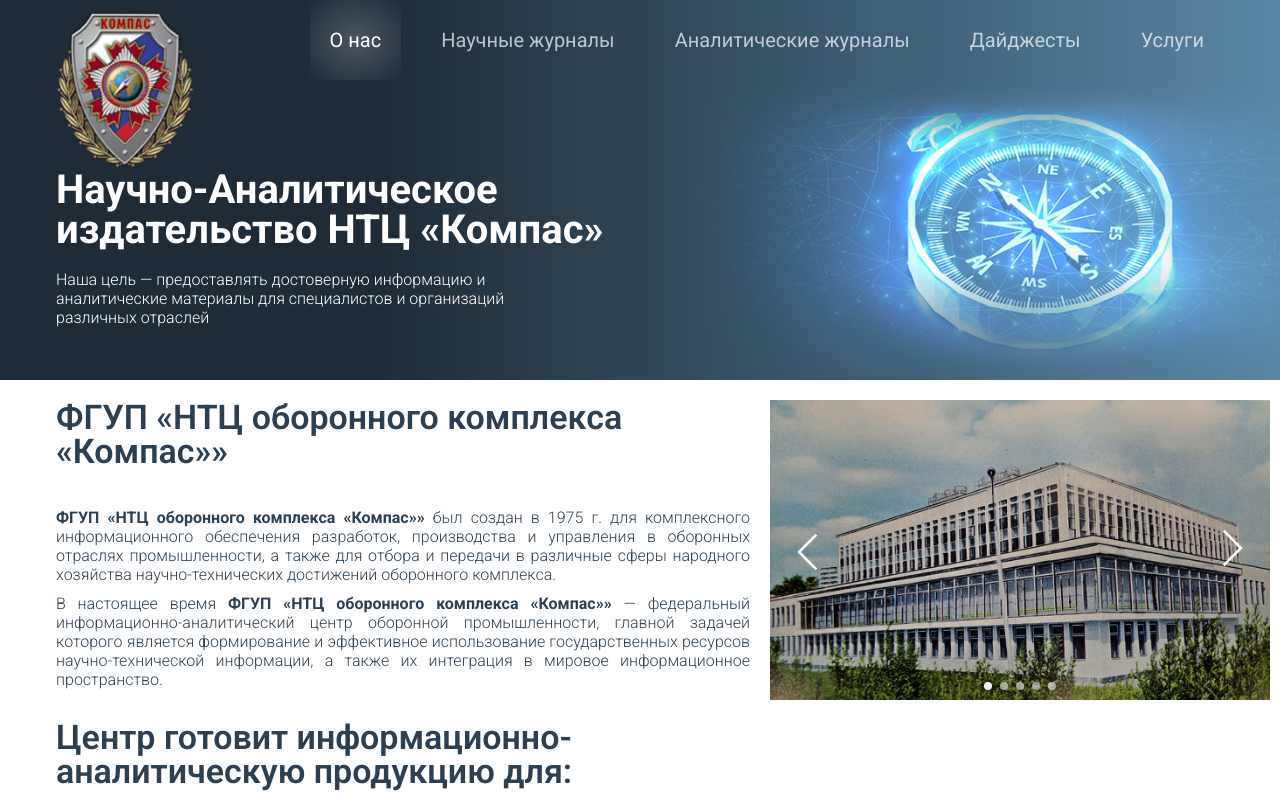
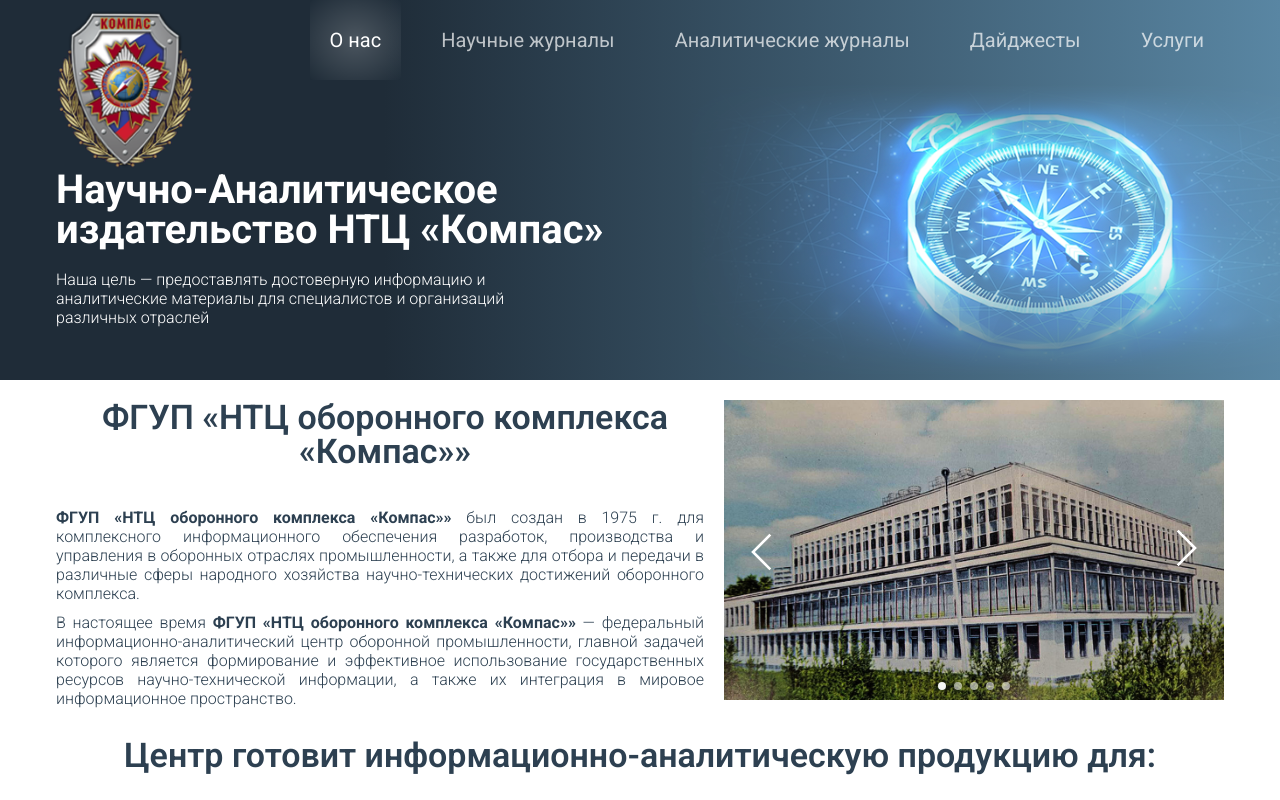
Before and after one commit to Alexandr-Prokhorenkov/ntb-publicjournals, an Angular app: page / in a window 1280 px wide. Shown: the top 800 px of the page. Built offline with nearby package versions, Linux system fonts and the light colour scheme.

Commit message:
отцентровал title

```diff
--- a/src/app/components/about-page/about-page.component.scss
+++ b/src/app/components/about-page/about-page.component.scss
@@ -19,12 +19,12 @@
 }
 
 .our-description-title {
-  inline-size: clamp(260px, 55vw, 760px);
+
   padding-bottom: 20px;
   font-weight: var(--font-weight-semibold);
   font-size: 34px;
   line-height: 1;
-  text-align: left;
+  text-align: center;
 }
 
 .our-description-text {
```
